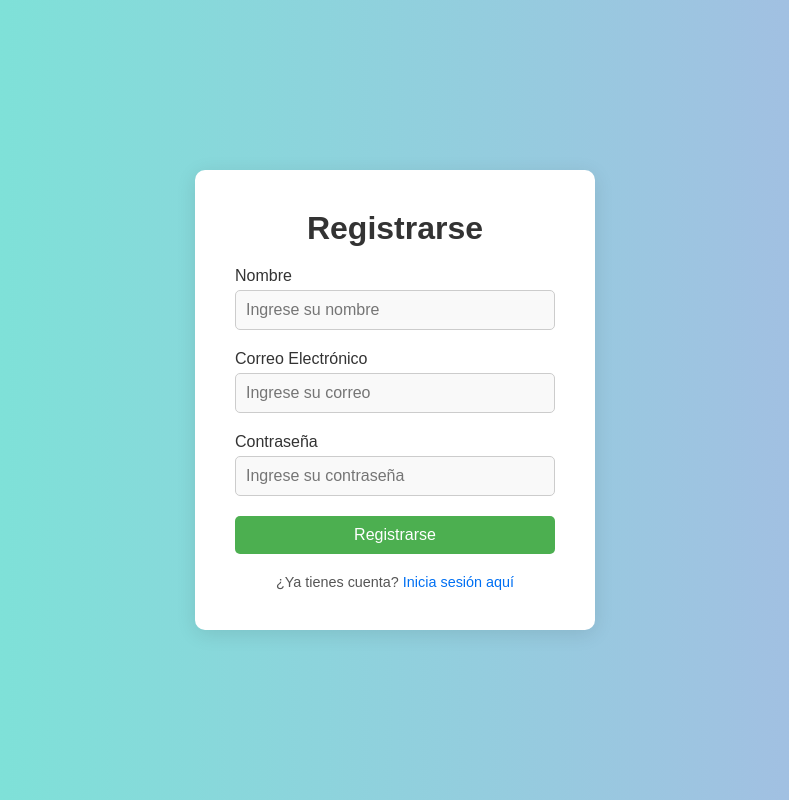
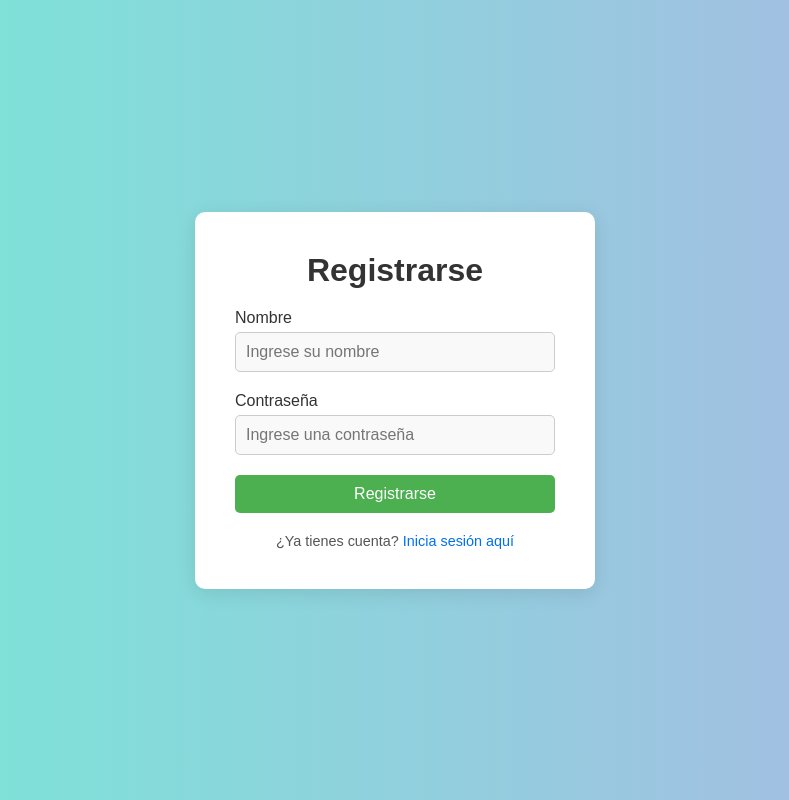
Before and after one commit to FloresCnzls/GestorProyectos, a Next.js app: page /register in a window 1280 px wide. Shown: the whole page, without its empty margins (245-1034 px from the left). Built offline with nearby package versions, Linux system fonts and the light colour scheme.

Commit message:
funcionalidad de registro

```diff
--- a/src/app/register/page.js
+++ b/src/app/register/page.js
@@ -1,22 +1,60 @@
+'use client';
+import { useRouter } from 'next/navigation';
+import { useState } from 'react';
 import styles from "./register.module.css";
 
 export default function Register() {
+  const [nombre_usuario, setnombre_usuario] = useState('');
+  const [contrasena, setcontrasena] = useState('');
+  const [rol_id, setrol_id] = useState('');
+  const [error, setError] = useState(null);
+  const router = useRouter();
+
+  const handleSubmit = async (e) => {
+
+    e.preventDefault();
+    try {
+      const response = await fetch('/api/usuarios', {
+        method: 'POST',
+        headers: {
+          'Content-Type': 'application/json',
+        },
+        body: JSON.stringify({
+          nombre_usuario: nombre_usuario,
+          contrasena: contrasena,
+          rol_id: 3,
+        }),
+      });
+
+
+      if (response.ok) {
+        const data = await response.json();
+
+        localStorage.setItem('token', data.token);
+        router.push('/');
+      } else {
+        const errorData = await response.json();
+
+        setError(errorData.message || 'Error al crear usuario');
+      }
+    } catch (err) {
+
+      setError('Hubo un problema con la conexión');
+    }
+  };
   return (
     <div className={styles.container}>
       <div className={styles.loginBox}>
         <h1 className={styles.title}>Registrarse</h1>
-        <form className={styles.form}>
+        {error && <p className={styles.errorMessage}>{error}</p>}
+        <form className={styles.form}  onSubmit={handleSubmit}>
           <div className={styles.inputGroup}>
             <label htmlFor="name">Nombre</label>
-            <input type="text" id="name" placeholder="Ingrese su nombre" required />
-          </div>
-          <div className={styles.inputGroup}>
-            <label htmlFor="email">Correo Electrónico</label>
-            <input type="email" id="email" placeholder="Ingrese su correo" required />
+            <input type="text" id="nombre_usuario" placeholder="Ingrese su nombre"  value={nombre_usuario}  onChange={(e) => setnombre_usuario(e.target.value)} required />
           </div>
           <div className={styles.inputGroup}>
             <label htmlFor="password">Contraseña</label>
-            <input type="password" id="password" placeholder="Ingrese su contraseña" required />
+            <input type="password" id="contrasena" placeholder="Ingrese una contraseña" value={contrasena}  onChange={(e) => setcontrasena(e.target.value)} required />
           </div>
           <button type="submit" className={styles.submitBtn}>Registrarse</button>
         </form>
```
